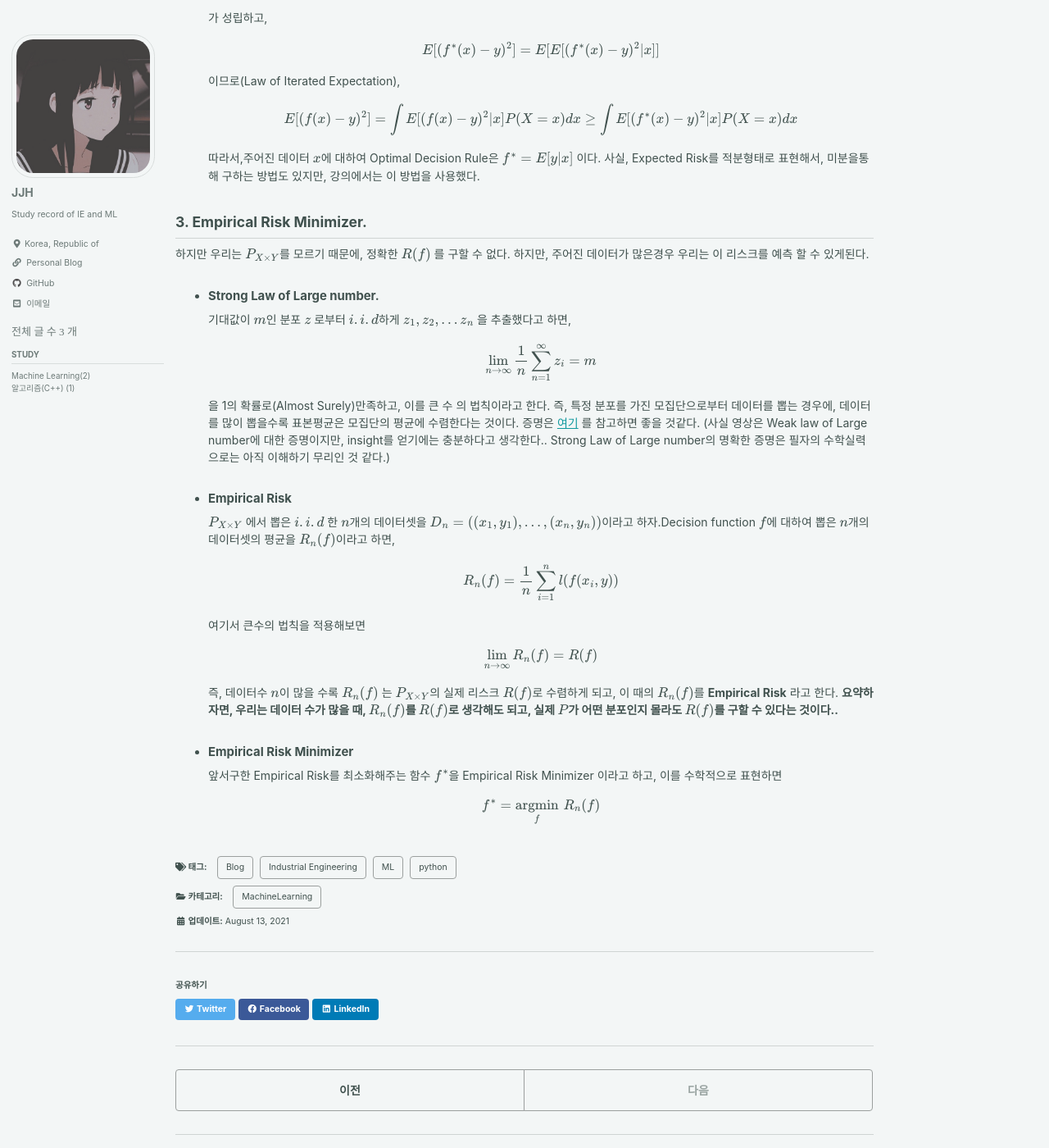
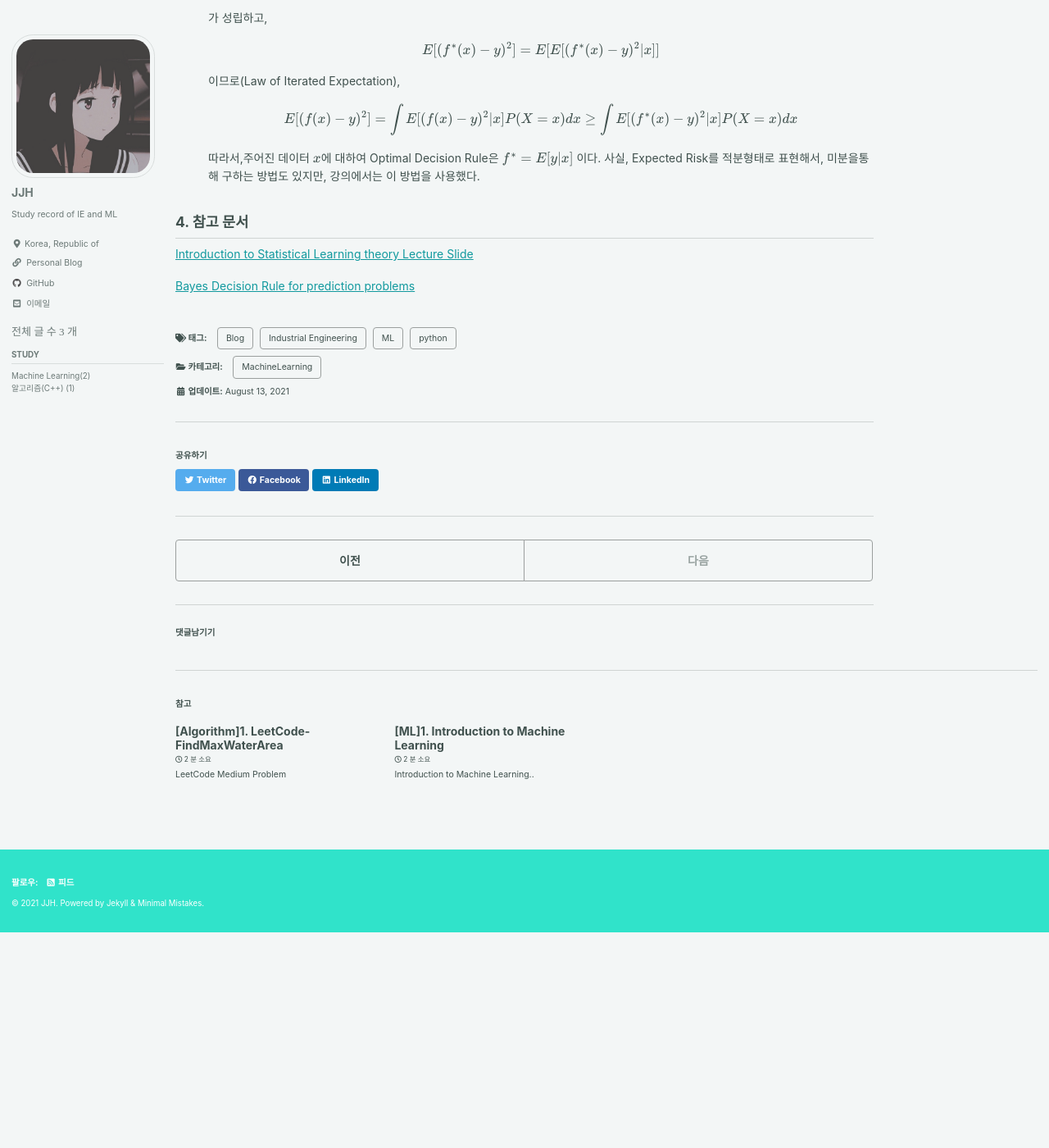
Before and after one commit to Corpse-is-Talking/Corpse-is-Talking.github.io, a Jekyll site: the page built from _posts/Machine Learning/2021-08-13-Statistical Learning Theory.md, in a window 1280 px wide and 1400 px high, scrolled down 2814 px. Shown: the whole window at 82% size. Built offline with Jekyll 4.4.1, drawn with Linux system fonts in a browser that asks for light colours; cached includes are drawn as plain includes; formulas are drawn with MathJax 3; comment, search, counter and statistics services are not loaded; after the commit the page ends 3951 px from its top, so only the background shows below that; some of the changed text lies outside the part shown.

Commit message:
20210823 moved Some

```diff
--- a/_posts/Machine Learning/2021-08-13-Statistical Learning Theory.md
+++ b/_posts/Machine Learning/2021-08-13-Statistical Learning Theory.md
@@ -1,5 +1,5 @@
 ---
-title: "[ML]2.Statistical Learning Theory"
+title: "[ML]2. Statistical Learning Theory"
 categories:
   - MachineLearning
 tags:
@@ -178,42 +178,7 @@ comments: true
   사실, Expected Risk를 적분형태로 표현해서, 미분을통해 구하는 방법도 있지만, 강의에서는 이 방법을 사용했다.
 
 
+## 4. 참고 문서
+[Introduction to Statistical Learning theory Lecture Slide](https://davidrosenberg.github.io/mlcourse/Archive/2017Fall/Lectures/02a.intro-stat-learning-theory.pdf)
 
-
-
-
-## 3. Empirical Risk Minimizer.
-하지만 우리는  $P_{X \times Y}$를 모르기 때문에, 정확한 $R(f)$ 를 구할 수 없다. 하지만, 주어진 데이터가 많은경우 우리는 이 리스크를 예측 할 수 있게된다.
-
-- ####  Strong Law of Large number.
-  기대값이 $m$인 분포 $z$ 로부터 $i.i.d$하게 $z_1, z_2,...z_n$ 을 추출했다고 하면,
-
-
-  $$\underset{n\rightarrow \infty}{\operatorname{lim}} \frac{1}{n}\sum_{n=1}^{\infty} z_i = m $$
-
-
-  을 1의 확률로(Almost Surely)만족하고, 이를 큰 수 의 법칙이라고 한다.
-  즉, 특정 분포를 가진 모집단으로부터 데이터를 뽑는 경우에, 데이터를 많이 뽑을수록  표본평균은 모집단의 평균에 수렴한다는 것이다.
-  증명은 [여기](https://www.youtube.com/watch?v=Yh5bR7X3ch8) 를 참고하면 좋을 것같다. (사실 영상은 Weak law of Large number에 대한 증명이지만, insight를 얻기에는 충분하다고 생각한다.. Strong Law of Large number의 명확한 증명은 필자의 수학실력으로는 아직 이해하기 무리인 것 같다.)
-
-- #### Empirical Risk
-  $P_{X \times Y}$ 에서 뽑은 $i.i.d$ 한 $n$개의 데이터셋을 $D_n =((x_1,y_1),...,(x_n,y_n))$이라고 하자.Decision function $f$에 대하여 뽑은 $n$개의 데이터셋의 평균을 $R_n(f)$이라고 하면,
-
-
-  $$R_n(f)=\frac{1}{n}\sum_{i=1}^{n} l(f(x_i,y)) $$
-
-
-  여기서 큰수의 법칙을 적용해보면
-
-
-  $$\underset{n\rightarrow \infty}{\operatorname{lim}} R_n(f)=R(f)$$
-
-  즉, 데이터수 $n$이 많을 수록 $R_n(f)$ 는 $P_{X \times Y}$의 실제 리스크 $R(f)$로 수렴하게 되고, 이 때의 $R_n(f)$를 __Empirical Risk__ 라고 한다.
-  __요약하자면, 우리는 데이터 수가 많을 때, $R_n(f)$를  $R(f)$로 생각해도 되고, 실제 $P$가 어떤 분포인지 몰라도 $R(f)$를 구할  수 있다는 것이다..__
-
-- #### Empirical Risk Minimizer
-
-  앞서구한 Empirical Risk를 최소화해주는 함수 $f^*$을 Empirical Risk Minimizer 이라고 하고, 이를 수학적으로 표현하면
-
-
-  $$ f^*=\underset{f}{\operatorname{argmin}} \, R_n(f)$$
+[Bayes Decision Rule for prediction problems](https://stephens999.github.io/fiveMinuteStats/decision_theory_bayes_rule.html)
```
